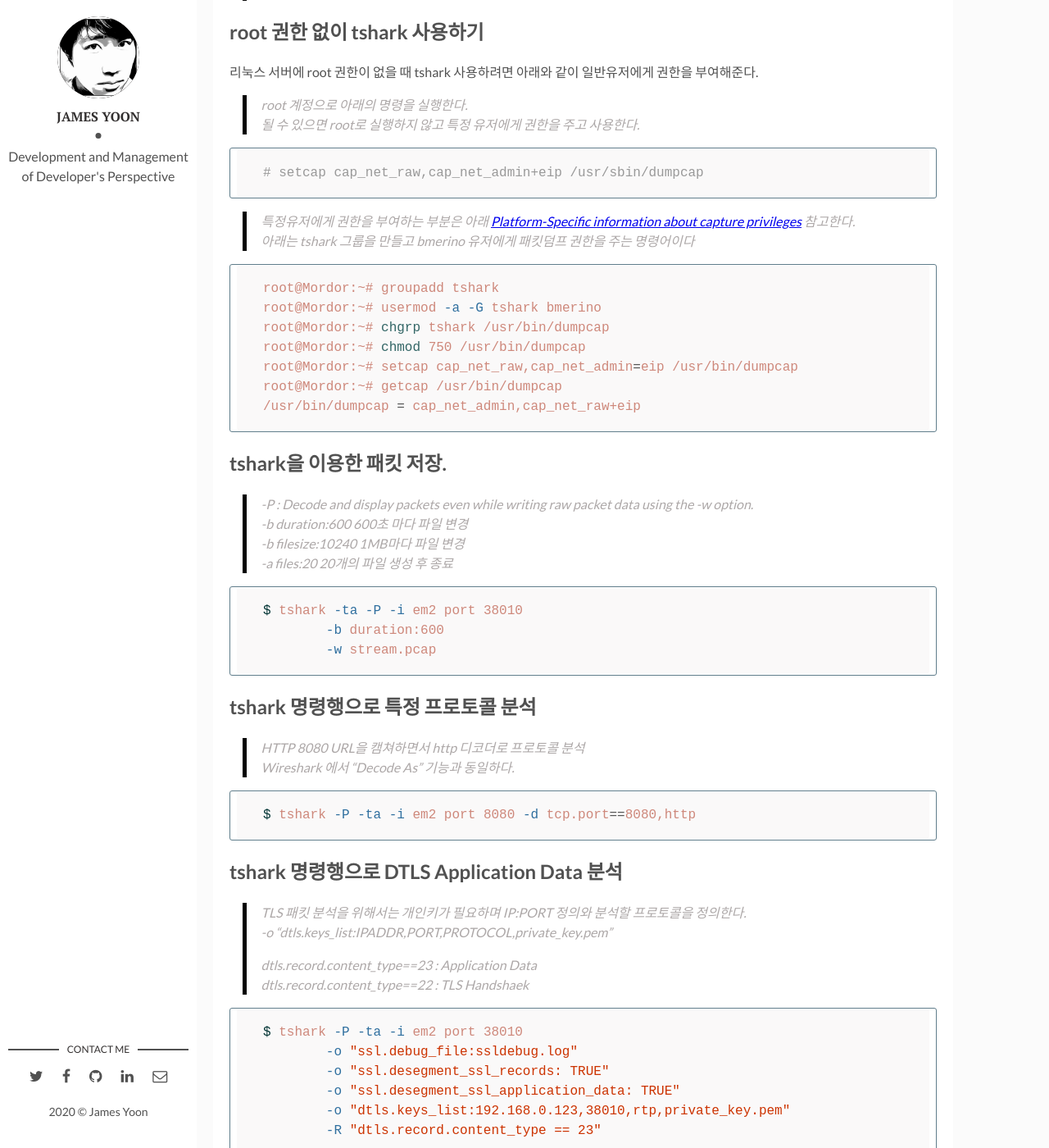
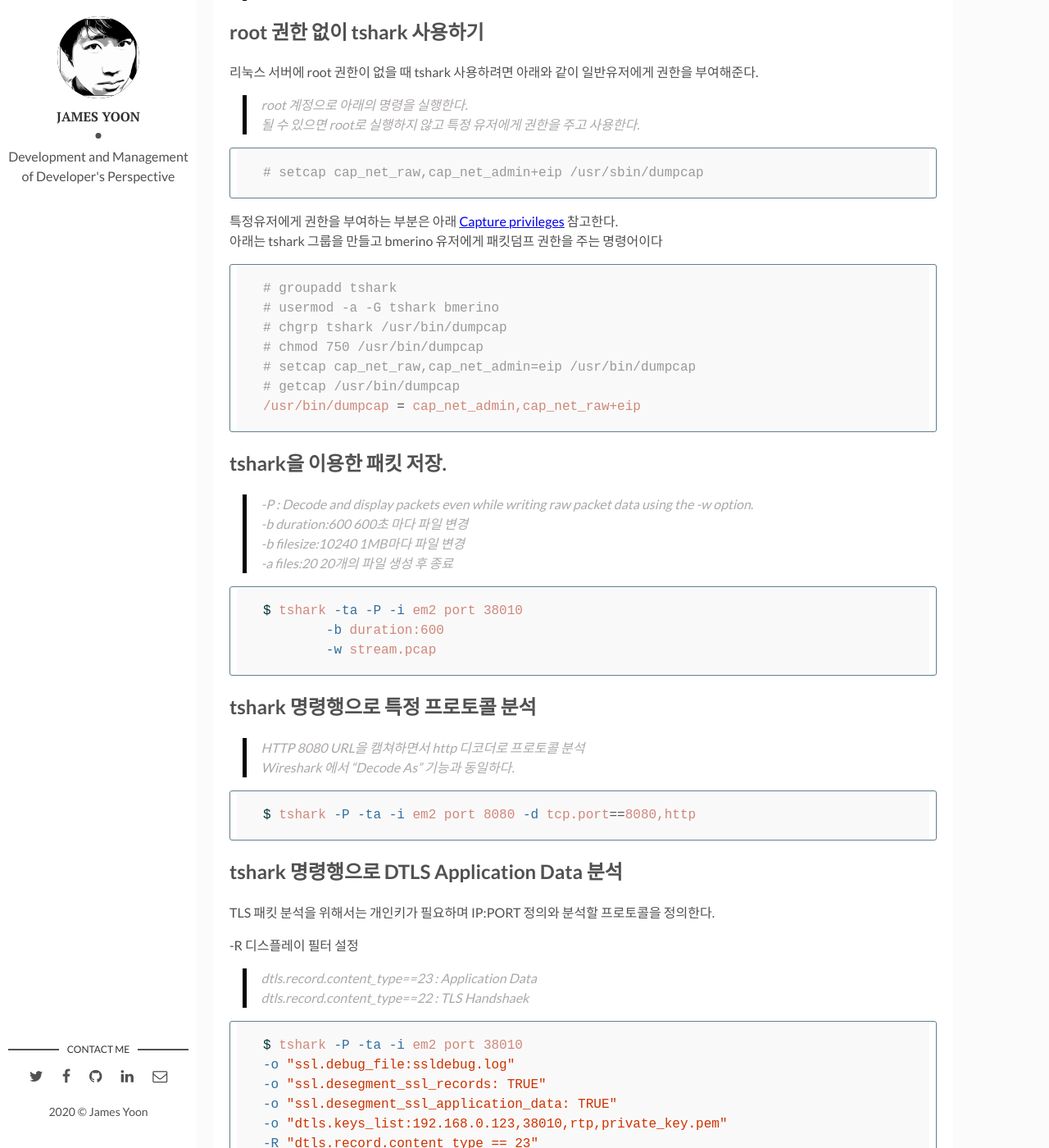
Before and after one commit to butteryoon/butteryoon.github.io, a Jekyll site: the page built from _posts/2019-05-20-pcketdump.md, in a window 1280 px wide and 1400 px high, scrolled down 747 px. Shown: the whole window at 82% size. Built offline with Jekyll 4.4.1, drawn with Linux system fonts in a browser that asks for light colours; comment, search, counter and statistics services are not loaded.

Commit message:
tshark을 이용한 패킷덤프: 레이아웃 수정

````diff
--- a/_posts/2019-05-20-pcketdump.md
+++ b/_posts/2019-05-20-pcketdump.md
@@ -1,7 +1,7 @@
 ---
 layout: post
 title: "tshark을 이용한 패킷덤프"
-img: M_wireshark.jpg
+img: "M_wireshark.jpg"
 date: 2019-05-20 00:00:00 +0900
 tags: [packet, tshark, wireshark, setcap, dumpcap] # add tag
 categories: dev
@@ -10,6 +10,7 @@ categories: dev
 패킷분석이라고 하면 보통 [Wireshark][Wireshark]을 떠올린다.
 Windows, Linux, MacOS등 대부분의 OS에서 동일한 모양의 GUI 인터페이스를 제공하고 tshark 이라는 명령행 프로그램도 제공한다.
 tshark은 리눅스 터미널에서 wireshark과 동일한 필터를 사용할 수 있고 GUI를 쓰지 않고 터미널에서 바로 분석을 할 수 있다.
+
 > [Packt>](packtpub.com) 에서 제공하는 eBook의 [샘플페이지](https://subscription.packtpub.com/book/networking_and_servers/9781782165385/1/ch01lvl1sec08/capturing-data-with-tshark-must-know)를 보면 아래는 안봐도 될 듯..
 
 ## root 권한 없이 tshark 사용하기
@@ -22,16 +23,16 @@ tshark은 리눅스 터미널에서 wireshark과 동일한 필터를 사용할
 # setcap cap_net_raw,cap_net_admin+eip /usr/sbin/dumpcap
 ```
 
-> 특정유저에게 권한을 부여하는 부분은 아래 [Platform-Specific information about capture privileges](https://wiki.wireshark.org/CaptureSetup/CapturePrivileges) 참고한다.
-> 아래는 tshark 그룹을 만들고 bmerino 유저에게 패킷덤프 권한을 주는 명령어이다
+특정유저에게 권한을 부여하는 부분은 아래 [Capture privileges](https://wiki.wireshark.org/CaptureSetup/CapturePrivileges) 참고한다.
+아래는 tshark 그룹을 만들고 bmerino 유저에게 패킷덤프 권한을 주는 명령어이다
 
 ```bash
-root@Mordor:~# groupadd tshark
-root@Mordor:~# usermod -a -G tshark bmerino
-root@Mordor:~# chgrp tshark /usr/bin/dumpcap
-root@Mordor:~# chmod 750 /usr/bin/dumpcap
-root@Mordor:~# setcap cap_net_raw,cap_net_admin=eip /usr/bin/dumpcap
-root@Mordor:~# getcap /usr/bin/dumpcap
+# groupadd tshark
+# usermod -a -G tshark bmerino
+# chgrp tshark /usr/bin/dumpcap
+# chmod 750 /usr/bin/dumpcap
+# setcap cap_net_raw,cap_net_admin=eip /usr/bin/dumpcap
+# getcap /usr/bin/dumpcap
 /usr/bin/dumpcap = cap_net_admin,cap_net_raw+eip
 ```
 
@@ -49,6 +50,7 @@ $ tshark -ta -P -i em2 port 38010
 ```
 
 ## tshark 명령행으로 특정 프로토콜 분석
+
 > HTTP 8080 URL을 캠쳐하면서 http 디코더로 프로토콜 분석
 > Wireshark 에서 "Decode As" 기능과 동일하다.
 
@@ -57,19 +59,20 @@ $ tshark -P -ta -i em2 port 8080 -d tcp.port==8080,http
 ```
 
 ## tshark 명령행으로 DTLS Application Data 분석
-> TLS 패킷 분석을 위해서는 개인키가 필요하며 IP:PORT 정의와 분석할 프로토콜을 정의한다.
-> -o "dtls.keys_list:IPADDR,PORT,PROTOCOL,private_key.pem"
->
+
+TLS 패킷 분석을 위해서는 개인키가 필요하며 IP:PORT 정의와 분석할 프로토콜을 정의한다.
+
+-R 디스플레이 필터 설정
 > dtls.record.content_type==23 : Application Data
 > dtls.record.content_type==22 : TLS Handshaek
 
 ```bash
 $ tshark -P -ta -i em2 port 38010
-	-o "ssl.debug_file:ssldebug.log"
-	-o "ssl.desegment_ssl_records: TRUE"
-	-o "ssl.desegment_ssl_application_data: TRUE"
-	-o "dtls.keys_list:192.168.0.123,38010,rtp,private_key.pem"
-	-R "dtls.record.content_type == 23"
+-o "ssl.debug_file:ssldebug.log"
+-o "ssl.desegment_ssl_records: TRUE"
+-o "ssl.desegment_ssl_application_data: TRUE"
+-o "dtls.keys_list:192.168.0.123,38010,rtp,private_key.pem"
+-R "dtls.record.content_type == 23"
 ```
 
 ## 참고 URL
````
